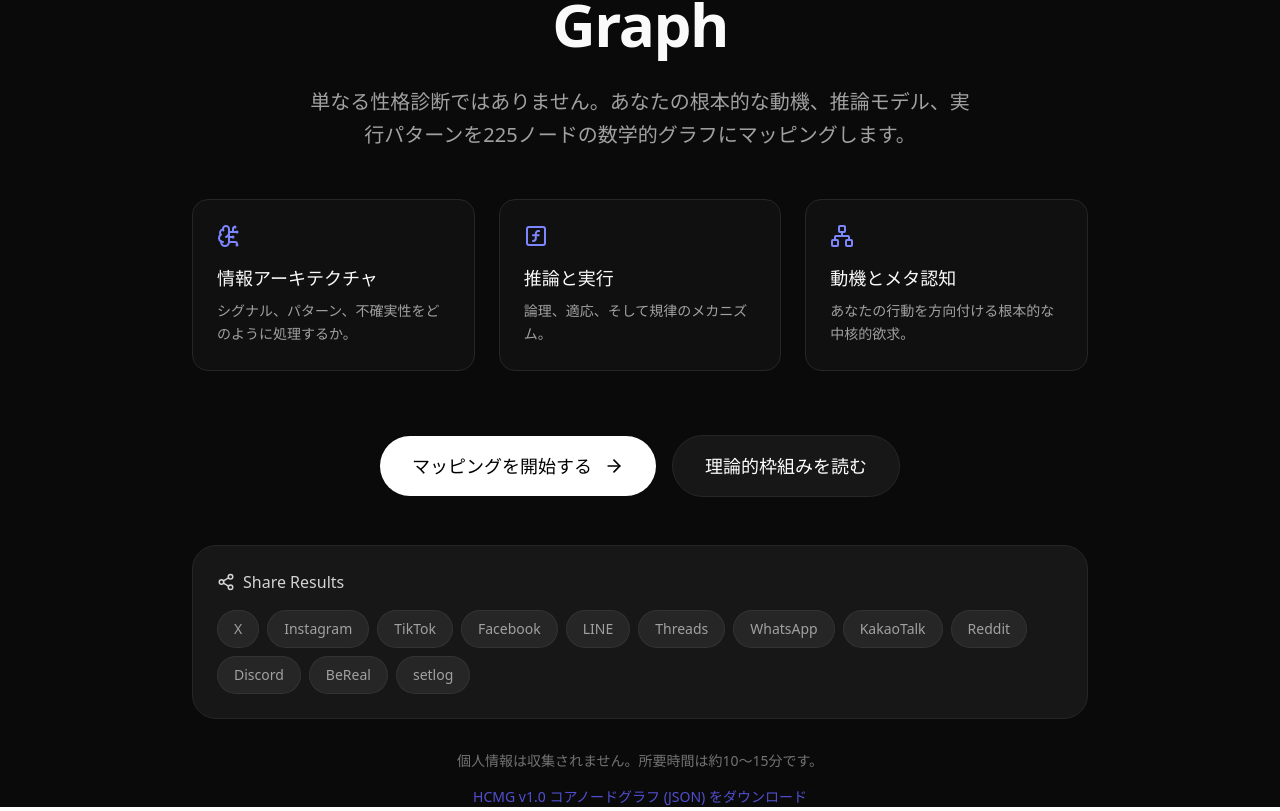
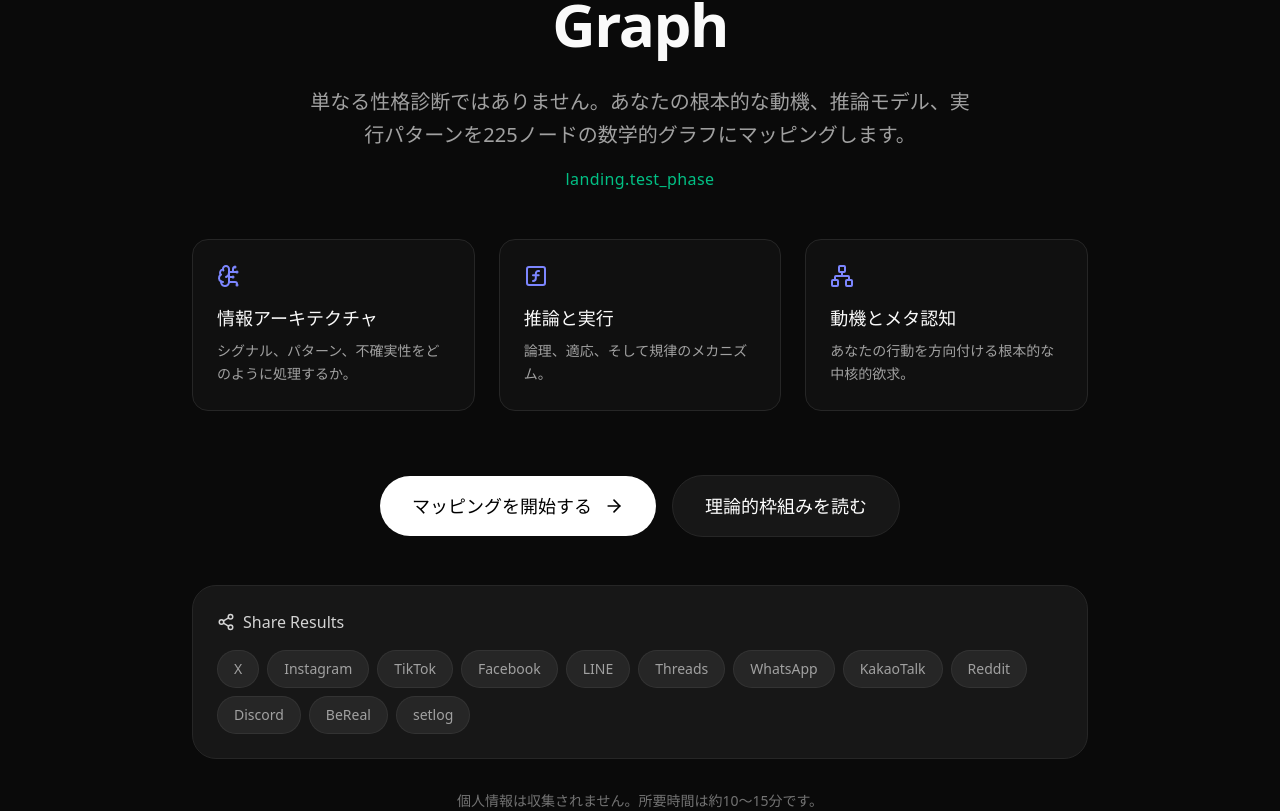
Before and after one commit to TJ07261999/Human-Cognitive-Motivational-Graph-HCMG, a React (Vite) app: page / in a window 1280 px wide. Shown: the part 296-1107 px from the top of the page. Built offline with nearby package versions, Linux system fonts and the light colour scheme.

Commit message:
Update Landing.tsx

```diff
--- a/src/pages/Landing.tsx
+++ b/src/pages/Landing.tsx
@@ -26,8 +26,11 @@ export default function Landing() {
         <h1 className="text-4xl md:text-6xl font-semibold tracking-tight mb-6 leading-tight">
           {t('landing.title')}
         </h1>
-        <p className="text-lg md:text-xl text-neutral-400 max-w-2xl mx-auto mb-12 leading-relaxed">
+        <p className="text-lg md:text-xl text-neutral-400 max-w-2xl mx-auto mb-4 leading-relaxed">
           {t('landing.subtitle')}
+        </p>
+        <p className="text-emerald-400/90 font-medium tracking-wide mb-12">
+          {t('landing.test_phase')}
         </p>
 
         <div className="grid sm:grid-cols-3 gap-6 mb-16 text-left">
@@ -53,15 +56,12 @@ export default function Landing() {
           </button>
         </div>
 
-        <ShareButtons title="HCMG - Human Cognitive Motivational Graph" />
+        <ShareButtons title="HCMG - Personality Assessment" />
 
         <div className="mt-8 flex flex-col items-center gap-2">
           <p className="text-neutral-500 text-sm">
             {t('landing.disclaimer')}
           </p>
-          <a href="/hcmg_graph.json" download className="text-indigo-500/80 text-sm hover:text-indigo-400 hover:underline transition-colors mt-2">
-            {t('landing.download')}
-          </a>
         </div>
       </motion.div>
     </div>
```
